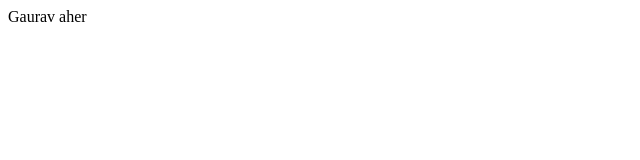
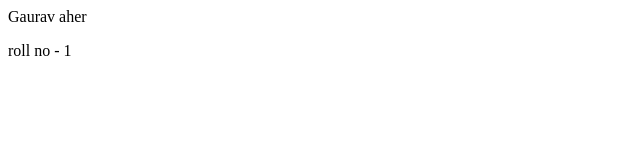
Before and after one commit to Student-Garry/localrepo, a plain HTML site: page index.html in a window 1280 px wide. Shown: the full height of the page, 0-640 px from the left. Drawn offline with Linux system fonts and the light colour scheme.

Commit message:
add new roll no

```diff
--- a/index.html
+++ b/index.html
@@ -1 +1,2 @@
 <p>Gaurav aher</p>
+<p>roll no - 1</p>
```
